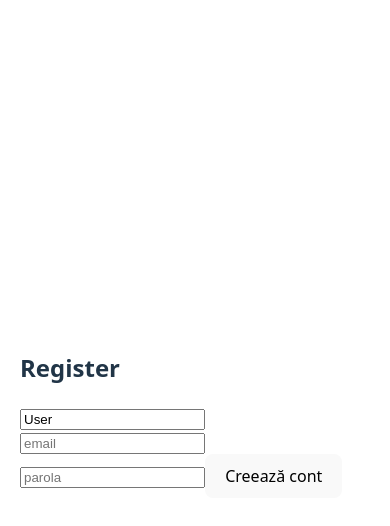
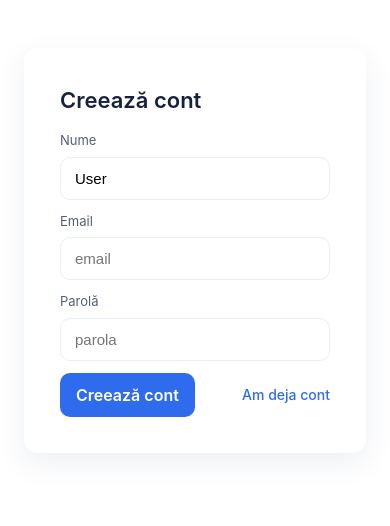
Before and after one commit to TraistaruAndreea/UrbanNoiseTracker, a React (Vite) app: page /register in a window 390 px wide. Shown: the top 526 px of the page. Built offline with nearby package versions, Linux system fonts and the light colour scheme; no server answers.

Commit message:
Authentication done

```diff
--- a/src/app/App.tsx
+++ b/src/app/App.tsx
@@ -1,6 +1,11 @@
 import { RouterProvider } from "react-router-dom";
 import { router } from "./routes";
+import { AuthProvider } from "../lib/AuthContext";
 
 export default function App() {
-  return <RouterProvider router={router} />;
+  return (
+    <AuthProvider>
+      <RouterProvider router={router} />
+    </AuthProvider>
+  );
 }
--- /dev/null
+++ b/src/app/RequireAuth.tsx
@@ -0,0 +1,12 @@
+import React from "react";
+import { Navigate } from "react-router-dom";
+import { useAuth } from "../lib/AuthContext";
+
+export default function RequireAuth({ children }: { children: React.ReactElement }) {
+  const { user, initializing } = useAuth();
+
+  if (initializing) return <div>Loading...</div>;
+  if (!user) return <Navigate to="/login" replace />;
+
+  return children;
+}
--- a/src/app/routes.tsx
+++ b/src/app/routes.tsx
@@ -3,10 +3,11 @@ import MapPage from "../features/map/MapPage";
 import Login from "../features/auth/Login";
 import Register from "../features/auth/Register";
 import AnalyticsPage from "../features/analytics/AnalyticsPage";
+import RequireAuth from "./RequireAuth";
 
 export const router = createBrowserRouter([
-  { path: "/", element: <MapPage /> },
+  { path: "/", element: <RequireAuth><MapPage /></RequireAuth> },
   { path: "/login", element: <Login /> },
   { path: "/register", element: <Register /> },
-  { path: "/analytics", element: <AnalyticsPage /> },
+  { path: "/analytics", element: <RequireAuth><AnalyticsPage /></RequireAuth> },
 ]);
--- a/src/features/auth/Login.tsx
+++ b/src/features/auth/Login.tsx
@@ -1,28 +1,47 @@
 import { useState } from "react";
+import { useNavigate, Link } from "react-router-dom";
 import { login } from "../../lib/auth";
+import "./auth.css";
+import illustration from "./Heatmap-1024x576.png";
 
 export default function Login() {
   const [email, setEmail] = useState("");
   const [pass, setPass] = useState("");
   const [status, setStatus] = useState("");
+  const navigate = useNavigate();
 
   const submit = async () => {
     setStatus("");
     try {
       await login(email, pass);
       setStatus("Logat.");
+      navigate("/");
     } catch (e: any) {
       setStatus(e.message);
     }
   };
 
   return (
-    <div style={{ padding: 20 }}>
-      <h2>Login</h2>
-      <input placeholder="email" value={email} onChange={e => setEmail(e.target.value)} />
-      <input placeholder="parola" type="password" value={pass} onChange={e => setPass(e.target.value)} />
-      <button onClick={submit}>Login</button>
-      <p>{status}</p>
+    <div className="auth-page">
+      <div className="auth-left">
+        <div className="auth-container">
+          <h2 className="auth-title">Autentificare</h2>
+          <div className="auth-field">
+            <label className="auth-small">Email</label>
+            <input placeholder="email" value={email} onChange={e => setEmail(e.target.value)} />
+          </div>
+          <div className="auth-field">
+            <label className="auth-small">Parolă</label>
+            <input placeholder="parola" type="password" value={pass} onChange={e => setPass(e.target.value)} />
+          </div>
+          <div className="auth-actions">
+            <button className="auth-btn" onClick={submit}>Login</button>
+            <Link to="/register" className="auth-link">Creează cont</Link>
+          </div>
+          {status && <p className="auth-status">{status}</p>}
+        </div>
+      </div>
+      <div className="auth-right" style={{ backgroundImage: `url(${illustration})` }} aria-hidden />
     </div>
   );
 }
--- a/src/features/auth/Register.tsx
+++ b/src/features/auth/Register.tsx
@@ -1,12 +1,16 @@
 import { useState } from "react";
+import { useNavigate, Link } from "react-router-dom";
 import { register } from "../../lib/auth";
 import { createUserDoc } from "../../lib/firestore";
+import "./auth.css";
+import illustration from "./Heatmap-1024x576.png";
 
 export default function Register() {
   const [name, setName] = useState("User");
   const [email, setEmail] = useState("");
   const [pass, setPass] = useState("");
   const [status, setStatus] = useState("");
+  const navigate = useNavigate();
 
   const submit = async () => {
     setStatus("");
@@ -18,20 +22,38 @@ export default function Register() {
         role: "user",
         favoriteZones: [],
       });
-      setStatus("Cont creat.");
+      setStatus("Cont creat. Te redirecționez la login...");
+      setTimeout(() => navigate("/login"), 700);
     } catch (e: any) {
       setStatus(e.message);
     }
   };
 
   return (
-    <div style={{ padding: 20 }}>
-      <h2>Register</h2>
-      <input placeholder="nume" value={name} onChange={e => setName(e.target.value)} />
-      <input placeholder="email" value={email} onChange={e => setEmail(e.target.value)} />
-      <input placeholder="parola" type="password" value={pass} onChange={e => setPass(e.target.value)} />
-      <button onClick={submit}>Creează cont</button>
-      <p>{status}</p>
+    <div className="auth-page">
+      <div className="auth-left">
+        <div className="auth-container">
+          <h2 className="auth-title">Creează cont</h2>
+          <div className="auth-field">
+            <label className="auth-small">Nume</label>
+            <input placeholder="nume" value={name} onChange={e => setName(e.target.value)} />
+          </div>
+          <div className="auth-field">
+            <label className="auth-small">Email</label>
+            <input placeholder="email" value={email} onChange={e => setEmail(e.target.value)} />
+          </div>
+          <div className="auth-field">
+            <label className="auth-small">Parolă</label>
+            <input placeholder="parola" type="password" value={pass} onChange={e => setPass(e.target.value)} />
+          </div>
+          <div className="auth-actions">
+            <button className="auth-btn" onClick={submit}>Creează cont</button>
+            <Link to="/login" className="auth-link">Am deja cont</Link>
+          </div>
+          {status && <p className="auth-status">{status}</p>}
+        </div>
+      </div>
+      <div className="auth-right" style={{ backgroundImage: `url(${illustration})` }} aria-hidden />
     </div>
   );
 }
--- /dev/null
+++ b/src/features/auth/auth.css
@@ -0,0 +1,106 @@
+.auth-page {
+  min-height: 100vh;
+  display: grid;
+  grid-template-columns: 1fr 1fr;
+  align-items: stretch;
+  width: 100vw; /* span entire viewport so right image reaches right edge */
+  max-width: 100vw;
+  margin: 0;
+  padding: 0;
+  box-sizing: border-box;
+  font-family: Inter, ui-sans-serif, system-ui, -apple-system, "Segoe UI", Roboto, "Helvetica Neue", Arial;
+}
+
+.auth-left {
+  display: flex;
+  align-items: center;
+  justify-content: center;
+  background: #ffffff;
+  padding: 40px;
+}
+
+.auth-container {
+  width: 100%;
+  max-width: 520px;
+  padding: 36px;
+  background: #ffffff;
+  border-radius: 14px;
+  box-shadow: 0 10px 30px rgba(23, 54, 99, 0.08);
+}
+
+.auth-right {
+  background-color: #f2f7ff;
+  background-size: cover;
+  background-position: center right;
+  background-repeat: no-repeat;
+  min-height: 100vh;
+}
+
+@media (max-width: 880px) {
+  .auth-page {
+    display: block;
+  }
+  .auth-right {
+    display: none;
+  }
+  .auth-left {
+    padding: 24px;
+  }
+  .auth-container {
+    margin: 24px auto;
+  }
+}
+
+.auth-title {
+  margin: 0 0 14px 0;
+  font-size: 22px;
+  color: #16213e;
+  font-weight: 600;
+}
+.auth-field {
+  display: flex;
+  flex-direction: column;
+  gap: 6px;
+  margin-bottom: 12px;
+}
+.auth-field input {
+  padding: 12px 14px;
+  border: 1px solid #e9eef8;
+  border-radius: 10px;
+  font-size: 15px;
+  outline: none;
+}
+.auth-field input:focus {
+  border-color: #5b8def;
+  box-shadow: 0 0 0 4px rgba(91,141,239,0.08);
+}
+.auth-actions {
+  display: flex;
+  align-items: center;
+  justify-content: space-between;
+  gap: 12px;
+  margin-top: 6px;
+}
+.auth-btn {
+  background: #2f6bed;
+  color: white;
+  padding: 12px 16px;
+  border-radius: 10px;
+  border: none;
+  cursor: pointer;
+  font-weight: 600;
+}
+.auth-link {
+  color: #2f6bed;
+  text-decoration: none;
+  font-size: 14px;
+}
+.auth-status {
+  margin-top: 10px;
+  color: #b00020;
+  font-size: 14px;
+}
+.auth-small {
+  font-size: 13px;
+  color: #526079;
+}
--- a/src/features/map/ArcGisMap.tsx
+++ b/src/features/map/ArcGisMap.tsx
@@ -1,6 +1,7 @@
 import { useEffect, useRef } from "react";
 import Map from "@arcgis/core/Map";
 import MapView from "@arcgis/core/views/MapView";
+import FeatureLayer from "@arcgis/core/layers/FeatureLayer";
 
 export default function ArcGisMap() {
   const divRef = useRef<HTMLDivElement | null>(null);
@@ -9,7 +10,7 @@ export default function ArcGisMap() {
     if (!divRef.current) return;
 
     const map = new Map({
-      basemap: "osm", // FREE, fără credit
+      basemap: "osm",
     });
 
     const view = new MapView({
@@ -19,11 +20,29 @@ export default function ArcGisMap() {
       zoom: 12,
     });
 
-    view.when(() => {
-      console.log("✅ Harta OSM încărcată");
+    const userReportsLayer = new FeatureLayer({
+      url: "https://andreeat.maps.arcgis.com/home/item.html?id=a57e16440d134ce9b5718bc65a35a678/0",
+      outFields: ["*"],
+      popupTemplate: {
+        title: "Raport zgomot",
+        content: `
+          Categorie: {category}<br/>
+          dB: {decibels}<br/>
+          User: {userId}<br/>
+          Timp: {timestamp}
+        `,
+      },
     });
 
-    return () => view.destroy();
+    map.add(userReportsLayer);
+
+    view.when(() => {
+      console.log("✅ FeatureLayer încărcat");
+    });
+
+    return () => {
+      view.destroy();
+    };
   }, []);
 
   return <div ref={divRef} style={{ width: "100%", height: "100%" }} />;
--- /dev/null
+++ b/src/lib/AuthContext.tsx
@@ -0,0 +1,27 @@
+import React, { createContext, useContext, useEffect, useState } from "react";
+import type { User } from "firebase/auth";
+import { onAuthStateChanged } from "firebase/auth";
+import { auth } from "./firebase";
+
+type AuthContextValue = { user: User | null; initializing: boolean };
+
+const AuthContext = createContext<AuthContextValue>({ user: null, initializing: true });
+
+export const AuthProvider: React.FC<React.PropsWithChildren<{}>> = ({ children }) => {
+  const [user, setUser] = useState<User | null>(null);
+  const [initializing, setInitializing] = useState(true);
+
+  useEffect(() => {
+    const unsub = onAuthStateChanged(auth, u => {
+      setUser(u);
+      setInitializing(false);
+    });
+    return () => unsub();
+  }, []);
+
+  return <AuthContext.Provider value={{ user, initializing }}>{children}</AuthContext.Provider>;
+};
+
+export const useAuth = () => useContext(AuthContext);
+
+export default AuthContext;
```
Also changed, not shown: src/features/auth/Heatmap-1024x576.png (added), 1 other file (tests, documents, lock files or other folders).
